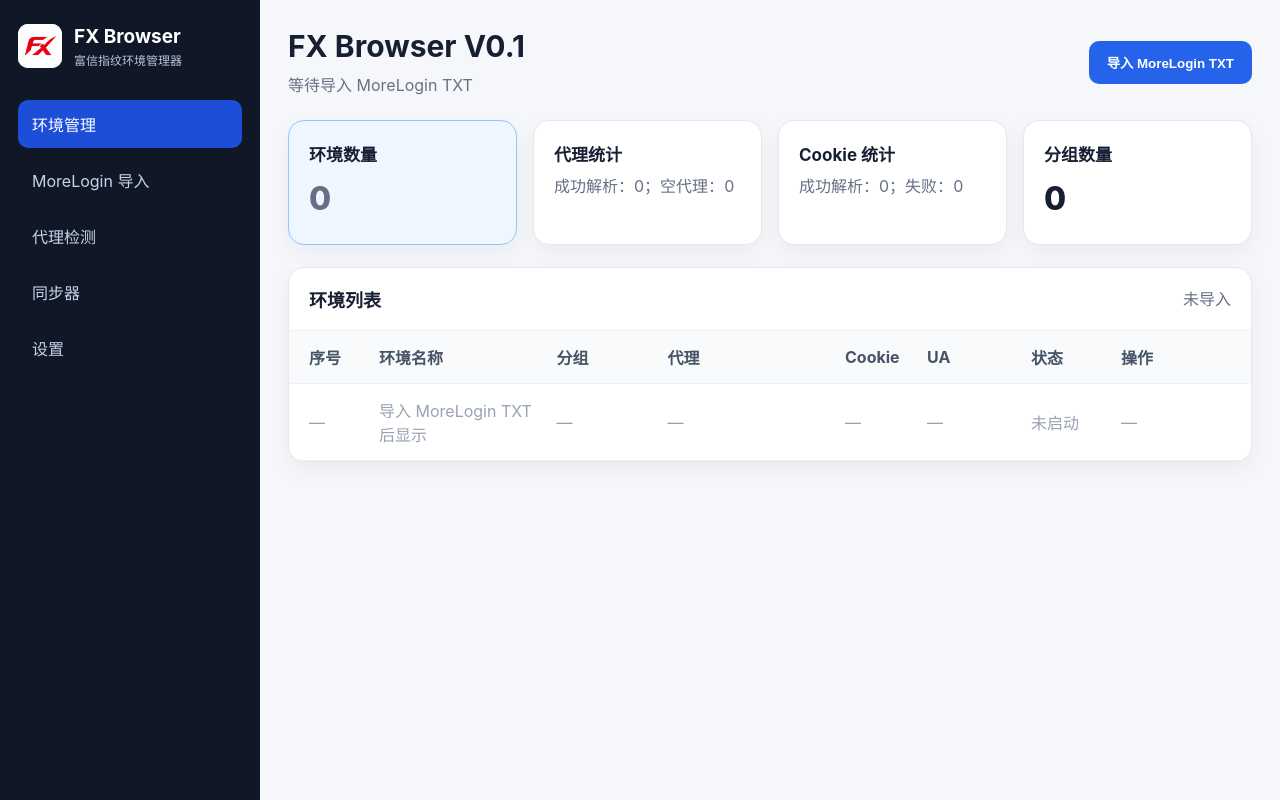
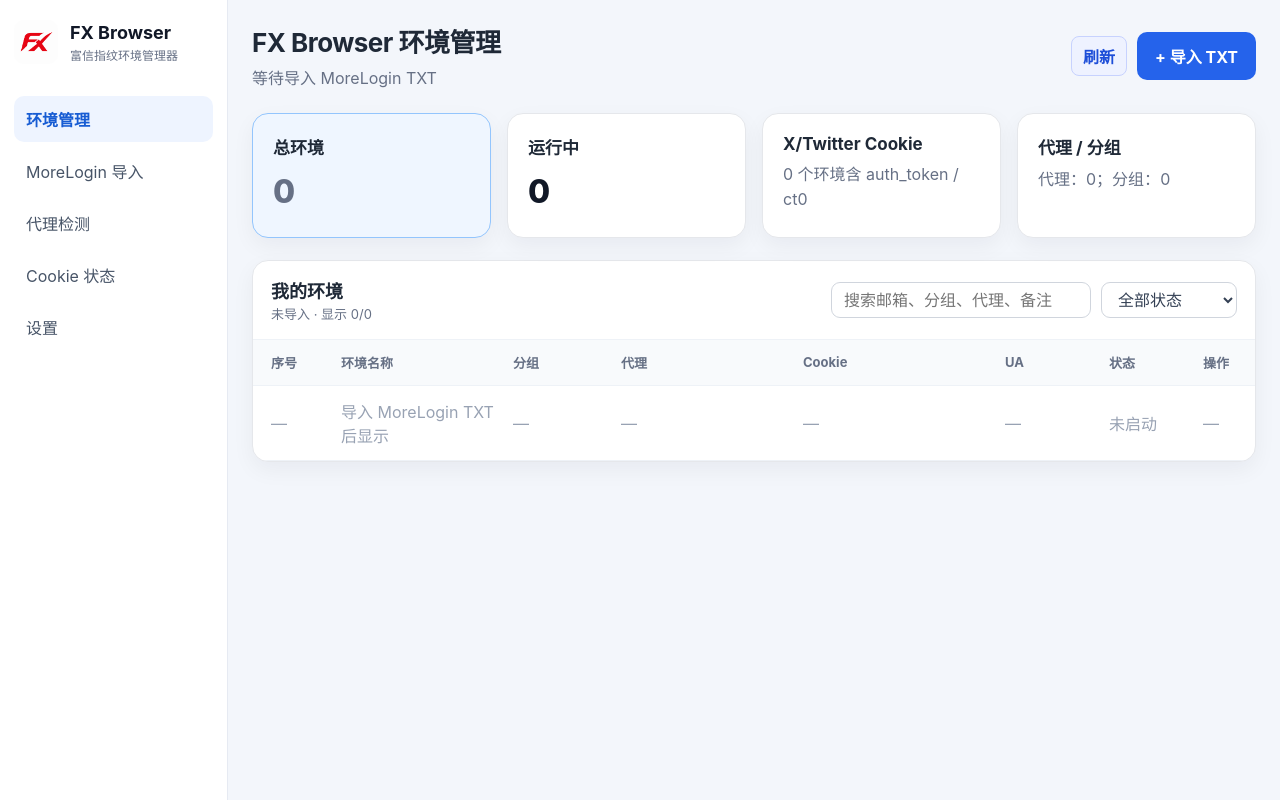
Before and after one commit to kuust/fx-browser, a React (Vite) app: page / in a window 1280 px wide. Built offline with nearby package versions, Linux system fonts and the light colour scheme.

Commit message:
feat: add fingerprint chromium launch mode and clean dashboard UI

```diff
--- a/src/renderer/App.tsx
+++ b/src/renderer/App.tsx
@@ -3,7 +3,9 @@
 import type { EnvironmentListItem, SavedImportSummary } from '../shared/store-types';
 import './styles/app.css';
 
-type SectionId = 'environments' | 'import' | 'proxy' | 'sync' | 'settings';
+type SectionId = 'environments' | 'import' | 'proxy' | 'cookies' | 'settings';
+
+type FilterStatus = 'all' | 'running' | 'stopped' | 'cookie-pending';
 
 function maskEmail(value: string) {
   if (!value.includes('@')) return value || '—';
@@ -17,9 +19,24 @@
 
 function cookieStatusText(env: EnvironmentListItem) {
   if (env.cookieImportStatus === 'imported') return '已导入';
-  if (env.cookieImportStatus === 'pending') return '待首次导入';
-  if (env.cookieImportStatus === 'failed') return `失败 ${env.cookieImportError || ''}`;
+  if (env.cookieImportStatus === 'pending') return '待导入';
+  if (env.cookieImportStatus === 'failed') return '失败';
   return '无 Cookie';
+}
+
+function loginCookieSummary(env: EnvironmentListItem) {
+  const raw = env.cookieRaw.toLowerCase();
+  const xReady = raw.includes('"auth_token"') && raw.includes('"ct0"') && (raw.includes('x.com') || raw.includes('twitter.com'));
+  const googleReady = raw.includes('google.com') || raw.includes('mail.google.com');
+  const discordReady = raw.includes('discord.com') && raw.includes('"token"');
+  return { xReady, googleReady, discordReady };
+}
+
+function statusClass(env: EnvironmentListItem) {
+  if (env.status === 'running') return 'pill success';
+  if (env.cookieImportStatus === 'failed') return 'pill danger';
+  if (env.cookieImportStatus === 'pending') return 'pill warning';
+  return 'pill';
 }
 
 function App() {
@@ -29,6 +46,8 @@
   const [loading, setLoading] = useState(false);
   const [proxyResults, setProxyResults] = useState<Record<string, string>>({});
   const [message, setMessage] = useState('等待导入 MoreLogin TXT');
+  const [query, setQuery] = useState('');
+  const [statusFilter, setStatusFilter] = useState<FilterStatus>('all');
 
   async function refresh() {
     const [list, lastSummary] = await Promise.all([
@@ -131,6 +150,21 @@
     return groups.size;
   }, [environments]);
 
+  const filteredEnvironments = useMemo(() => {
+    const keyword = query.trim().toLowerCase();
+    return environments.filter((env) => {
+      const matchKeyword = !keyword || [env.profileName, env.loginAccount, env.profileGroup, env.profileTag, env.proxyHost, env.profileNote]
+        .some((value) => value.toLowerCase().includes(keyword));
+      const matchStatus = statusFilter === 'all'
+        || (statusFilter === 'running' && env.status === 'running')
+        || (statusFilter === 'stopped' && env.status !== 'running')
+        || (statusFilter === 'cookie-pending' && env.cookieImportStatus !== 'imported' && env.cookieCount > 0);
+      return matchKeyword && matchStatus;
+    });
+  }, [environments, query, statusFilter]);
+
+  const runningCount = environments.filter((env) => env.status === 'running').length;
+  const xReadyCount = environments.filter((env) => loginCookieSummary(env).xReady).length;
   const navClass = (section: SectionId) => (activeSection === section ? 'active' : undefined);
   const proxyPendingCount = environments.filter((env) => env.proxyRaw && !proxyResults[env.environmentId]).length;
 
@@ -148,7 +182,7 @@
           <button className={navClass('environments')} onClick={() => setActiveSection('environments')}>环境管理</button>
           <button className={navClass('import')} onClick={() => setActiveSection('import')}>MoreLogin 导入</button>
           <button className={navClass('proxy')} onClick={() => setActiveSection('proxy')}>代理检测</button>
-          <button className={navClass('sync')} onClick={() => setActiveSection('sync')}>同步器</button>
+          <button className={navClass('cookies')} onClick={() => setActiveSection('cookies')}>Cookie 状态</button>
           <button className={navClass('settings')} onClick={() => setActiveSection('settings')}>设置</button>
         </nav>
       </aside>
@@ -156,30 +190,33 @@
       <section className="content">
         <header className="topbar">
           <div>
-            <h1>FX Browser V0.1</h1>
+            <h1>FX Browser 环境管理</h1>
             <p>{message}</p>
           </div>
-          <button className="primary" onClick={handleImport} disabled={loading}>
-            {loading ? '导入中...' : '导入 MoreLogin TXT'}
-          </button>
+          <div className="top-actions">
+            <button className="secondary" onClick={() => void refresh()} disabled={loading}>刷新</button>
+            <button className="primary" onClick={handleImport} disabled={loading}>
+              {loading ? '处理中...' : '+ 导入 TXT'}
+            </button>
+          </div>
         </header>
 
         <section className="cards">
           <article className="card accent">
-            <h2>环境数量</h2>
+            <h2>总环境</h2>
             <p className="metric">{environments.length}</p>
           </article>
           <article className="card">
-            <h2>代理统计</h2>
-            <p>成功解析：{summary?.proxyParseSuccess ?? 0}；空代理：{summary?.proxyEmpty ?? 0}</p>
+            <h2>运行中</h2>
+            <p className="metric small">{runningCount}</p>
           </article>
           <article className="card">
-            <h2>Cookie 统计</h2>
-            <p>成功解析：{summary?.cookieParseSuccess ?? 0}；失败：{summary?.cookieParseFailed ?? 0}</p>
+            <h2>X/Twitter Cookie</h2>
+            <p>{xReadyCount} 个环境含 auth_token / ct0</p>
           </article>
           <article className="card">
-            <h2>分组数量</h2>
-            <p className="metric small">{groupedCount}</p>
+            <h2>代理 / 分组</h2>
+            <p>代理：{summary?.proxyParseSuccess ?? 0}；分组：{groupedCount}</p>
           </article>
         </section>
 
@@ -202,11 +239,11 @@
           </section>
         )}
 
-        {activeSection === 'sync' && (
+        {activeSection === 'cookies' && (
           <section className="panel info-panel">
-            <div className="panel-title"><h2>同步器</h2><span>本地个人版</span></div>
+            <div className="panel-title"><h2>Cookie 状态</h2><span>X 可尝试恢复：{xReadyCount}</span></div>
             <div className="panel-body">
-              <p>同步器入口已可点击。当前版本以本机数据为准，后续可在这里加入备份、恢复和跨设备同步配置。</p>
+              <p>这里按环境 Cookie 原文判断登录线索：Google、X/Twitter、Discord。X 需要 auth_token + ct0；Discord 当前 TXT 大多只有风控 Cookie。</p>
             </div>
           </section>
         )}
@@ -215,15 +252,26 @@
           <section className="panel info-panel">
             <div className="panel-title"><h2>设置</h2><span>运行参数</span></div>
             <div className="panel-body">
-              <p>设置入口已可点击。当前版本默认保留 MoreLogin 原始 UA，并使用本机默认 Chromium/Chrome 启动环境。</p>
+              <p>设置入口已可点击。当前版本优先使用内置/配置的 fingerprint Chromium 内核，找不到时回退系统 Chrome/Edge；代理默认走本地桥接 → Clash → 环境代理。</p>
             </div>
           </section>
         )}
 
         <section className="panel">
-          <div className="panel-title">
-            <h2>环境列表</h2>
-            <span>{summary ? `来源：${summary.sourceFileName}` : '未导入'}</span>
+          <div className="panel-title table-title">
+            <div>
+              <h2>我的环境</h2>
+              <span>{summary ? `来源：${summary.sourceFileName}` : '未导入'} · 显示 {filteredEnvironments.length}/{environments.length}</span>
+            </div>
+            <div className="filters">
+              <input value={query} onChange={(event) => setQuery(event.target.value)} placeholder="搜索邮箱、分组、代理、备注" />
+              <select value={statusFilter} onChange={(event) => setStatusFilter(event.target.value as FilterStatus)}>
+                <option value="all">全部状态</option>
+                <option value="running">运行中</option>
+                <option value="stopped">未启动</option>
+                <option value="cookie-pending">待导 Cookie</option>
+              </select>
+            </div>
           </div>
           <div className="table">
             <div className="row header">
@@ -231,15 +279,19 @@
             </div>
             {environments.length === 0 ? (
               <div className="row empty seven"><span>—</span><span>导入 MoreLogin TXT 后显示</span><span>—</span><span>—</span><span>—</span><span>—</span><span>未启动</span><span>—</span></div>
-            ) : environments.map((env) => (
-              <div className="row seven" key={env.environmentId}>
+            ) : filteredEnvironments.length === 0 ? (
+              <div className="row empty seven"><span>—</span><span>没有符合筛选的环境</span><span>—</span><span>—</span><span>—</span><span>—</span><span>—</span><span>—</span></div>
+            ) : filteredEnvironments.map((env) => {
+              const loginSummary = loginCookieSummary(env);
+              return (
+                <div className="row seven" key={env.environmentId}>
                 <span>#{env.importOrder}</span>
                 <span title={env.profileName}>{maskEmail(env.profileName)}</span>
                 <span>{env.profileGroup || '未分组'}</span>
                 <span title={env.proxyRaw}>{env.proxyHost ? `${env.proxyHost}:${env.proxyPort ?? ''}` : '无代理'}<br /><small>{proxyResults[env.environmentId] ?? '未检测'}</small></span>
-                <span>{env.cookieCount}<br /><small>{cookieStatusText(env)}</small></span>
+                <span>{env.cookieCount}<br /><small>{cookieStatusText(env)}</small><br /><small>{loginSummary.xReady ? 'X 可登录' : 'X 无登录'} · {loginSummary.googleReady ? 'Google 有' : 'Google 无'} · {loginSummary.discordReady ? 'Discord 有' : 'Discord 无'}</small></span>
                 <span>Chrome {chromeVersion(env.userAgent)}</span>
-                <span className="status">{env.status === 'running' ? '运行中' : '未启动'}</span>
+                <span><span className={statusClass(env)}>{env.status === 'running' ? '运行中' : cookieStatusText(env)}</span></span>
                 <span className="actions">
                   <button className="secondary" onClick={() => void handleCheckProxy(env.environmentId)} disabled={loading}>检测</button>
                   <button className="secondary" onClick={() => void handleResetCookieImport(env.environmentId)} disabled={loading || env.cookieCount === 0}>重导Cookie</button>
@@ -249,8 +301,9 @@
                     <button className="secondary" onClick={() => void handleStart(env.environmentId)} disabled={loading}>启动</button>
                   )}
                 </span>
-              </div>
-            ))}
+                </div>
+              );
+            })}
           </div>
         </section>
       </section>
--- a/src/renderer/styles/app.css
+++ b/src/renderer/styles/app.css
@@ -1,23 +1,26 @@
 :root {
-  color: #172033;
-  background: #f5f7fb;
+  color: #1f2937;
+  background: #f3f6fb;
   font-family: Inter, "Segoe UI", "Microsoft YaHei", Arial, sans-serif;
 }
 
 * { box-sizing: border-box; }
 body { margin: 0; }
+button, input, select { font: inherit; }
+button { cursor: pointer; }
 
 .app-shell {
   min-height: 100vh;
   display: grid;
-  grid-template-columns: 260px 1fr;
-  background: #f5f7fb;
+  grid-template-columns: 228px 1fr;
+  background: #f3f6fb;
 }
 
 .sidebar {
-  background: #101828;
-  color: #fff;
-  padding: 24px 18px;
+  background: #fff;
+  color: #344054;
+  border-right: 1px solid #e6eaf2;
+  padding: 20px 14px;
 }
 
 .brand {
@@ -35,14 +38,14 @@
   background: #fff;
 }
 
-.brand strong { display: block; font-size: 19px; }
-.brand span { display: block; color: #b8c4d8; font-size: 12px; margin-top: 3px; }
+.brand strong { display: block; font-size: 18px; color: #111827; }
+.brand span { display: block; color: #667085; font-size: 12px; margin-top: 3px; }
 
-nav { display: grid; gap: 8px; }
+nav { display: grid; gap: 6px; }
 nav button {
   width: 100%;
-  padding: 12px 14px;
-  color: #c8d3e5;
+  padding: 11px 12px;
+  color: #475467;
   border-radius: 10px;
   cursor: pointer;
   border: 0;
@@ -50,9 +53,9 @@
   text-align: left;
   font: inherit;
 }
-nav button.active, nav button:hover { background: #1d4ed8; color: #fff; }
+nav button.active, nav button:hover { background: #eef4ff; color: #175cd3; font-weight: 700; }
 
-.content { padding: 28px; }
+.content { padding: 22px 24px; overflow: auto; }
 .topbar {
   display: flex;
   justify-content: space-between;
@@ -61,8 +64,19 @@
 }
 
 h1, h2, p { margin-top: 0; }
-h1 { margin-bottom: 8px; font-size: 30px; }
+h1 { margin-bottom: 6px; font-size: 26px; letter-spacing: -0.02em; }
 .topbar p { color: #667085; margin-bottom: 0; }
+.top-actions, .filters { display: flex; gap: 10px; align-items: center; }
+
+.filters input, .filters select {
+  height: 36px;
+  border: 1px solid #d0d5dd;
+  border-radius: 9px;
+  background: #fff;
+  color: #344054;
+  padding: 0 12px;
+}
+.filters input { width: 260px; }
 
 .primary {
   border: 0;
@@ -110,25 +124,44 @@
 .panel-title {
   display: flex;
   justify-content: space-between;
-  padding: 18px 20px;
+  gap: 14px;
+  padding: 16px 18px;
   border-bottom: 1px solid #eef2f7;
+  align-items: center;
 }
+.table-title h2 { margin-bottom: 4px; }
 .panel-title h2 { font-size: 18px; margin: 0; }
-.panel-title span { color: #667085; }
+.panel-title span { color: #667085; font-size: 13px; }
 
-.table { display: grid; }
+.table { display: grid; overflow-x: auto; }
 .row {
   display: grid;
-  grid-template-columns: 58px 1.25fr 0.75fr 1.25fr 70px 92px 78px 110px;
-  padding: 14px 20px;
+  grid-template-columns: 58px minmax(160px, 1.25fr) 96px minmax(170px, 1.1fr) minmax(190px, 1.25fr) 92px 82px 210px;
+  padding: 13px 18px;
   border-bottom: 1px solid #eef2f7;
   align-items: center;
   gap: 12px;
+  min-width: 1120px;
 }
-.row.header { background: #f8fafc; color: #475467; font-weight: 700; }
+.row.header { background: #f8fafc; color: #667085; font-weight: 700; font-size: 13px; }
 .row.empty { color: #98a2b3; }
-.metric { font-size: 32px; font-weight: 800; color: #1d4ed8; }
-.metric.small { color: #172033; }
+.metric { font-size: 32px; font-weight: 800; color: #175cd3; line-height: 1; }
+.metric.small { color: #111827; }
 .status { color: #475467; font-weight: 700; }
 .actions { display: flex; gap: 6px; flex-wrap: wrap; }
-.row small { color: #667085; }
+.row small { color: #667085; line-height: 1.55; }
+.secondary:hover { background: #e0e7ff; border-color: #a5b4fc; }
+.primary:hover { background: #1d4ed8; }
+.pill {
+  display: inline-flex;
+  align-items: center;
+  padding: 4px 9px;
+  border-radius: 999px;
+  background: #f2f4f7;
+  color: #475467;
+  font-size: 12px;
+  font-weight: 700;
+}
+.pill.success { background: #ecfdf3; color: #027a48; }
+.pill.warning { background: #fffaeb; color: #b54708; }
+.pill.danger { background: #fef3f2; color: #b42318; }
```
Also changed, not shown: src/main/browser-launcher.ts (+36 -0 lines), 2 other files (tests, documents, lock files or other folders).
